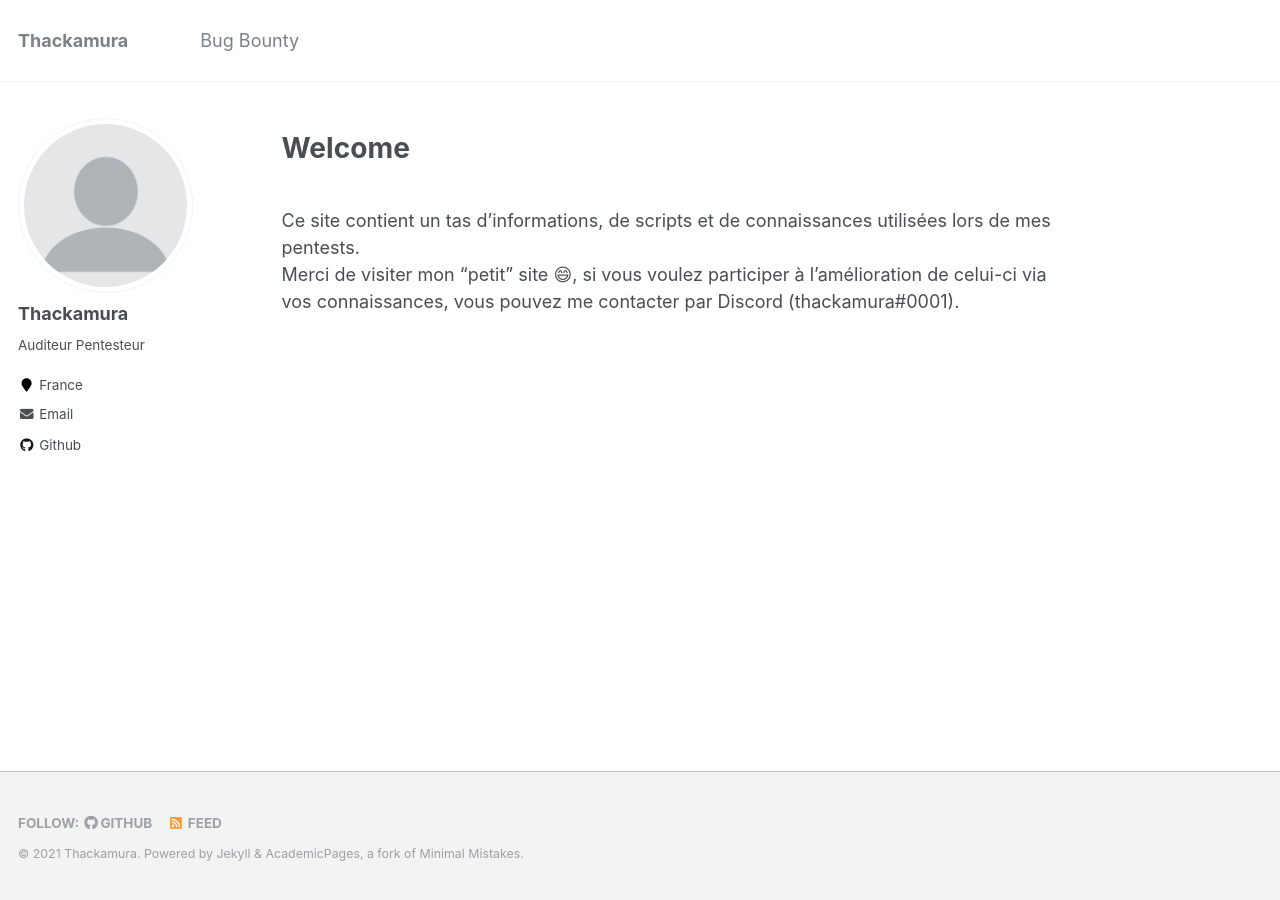
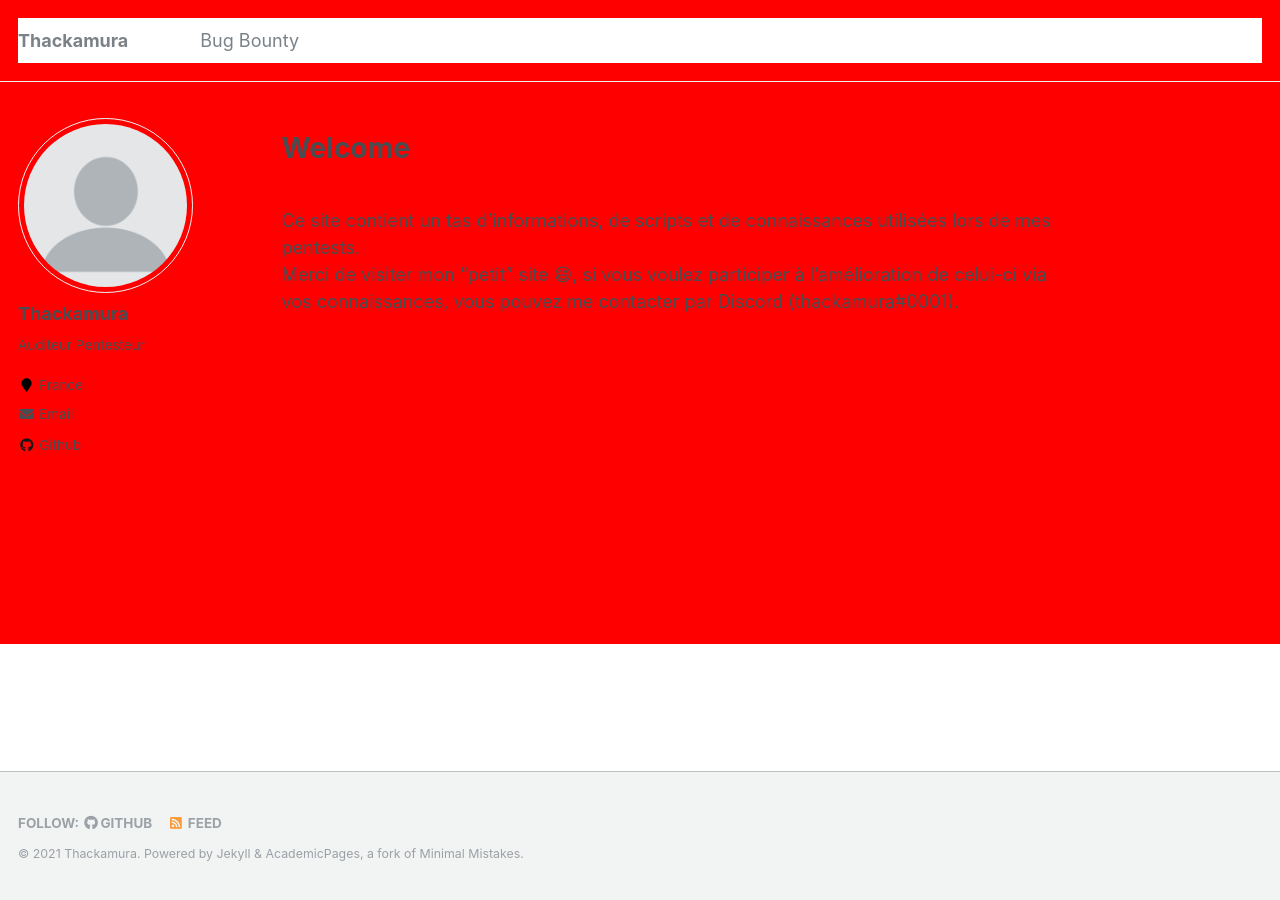
Before and after one commit to thackamura/thackamura.github.io, a Jekyll site: the page built from _pages/about.md, in a window 1280 px wide. Built offline with Jekyll 4.4.1, drawn with Linux system fonts in a browser that asks for light colours.

Commit message:
Update main.scss

```diff
--- a/assets/css/main.scss
+++ b/assets/css/main.scss
@@ -39,3 +39,7 @@
 @import "vendor/font-awesome/brands";
 @import "vendor/magnific-popup/magnific-popup";
 @import "print";
+
+body{
+    background-color: red;
+}
```
